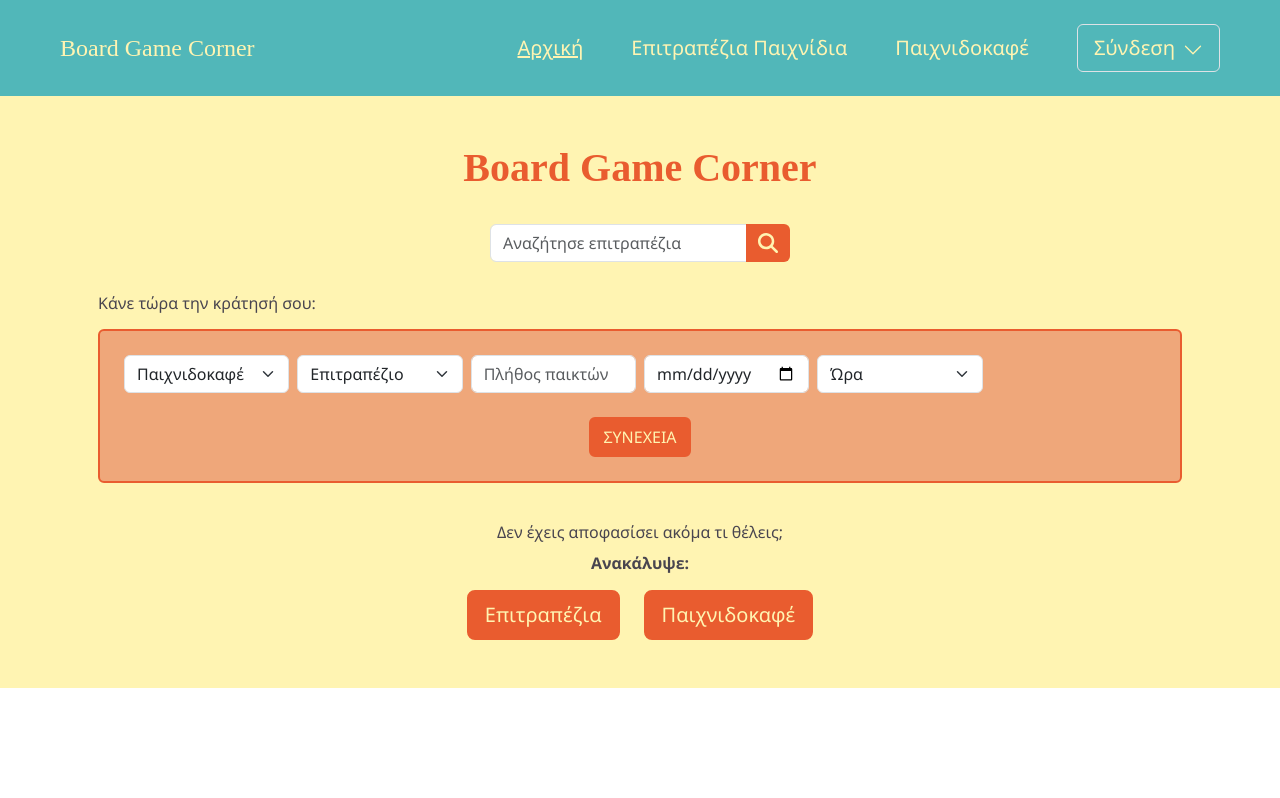
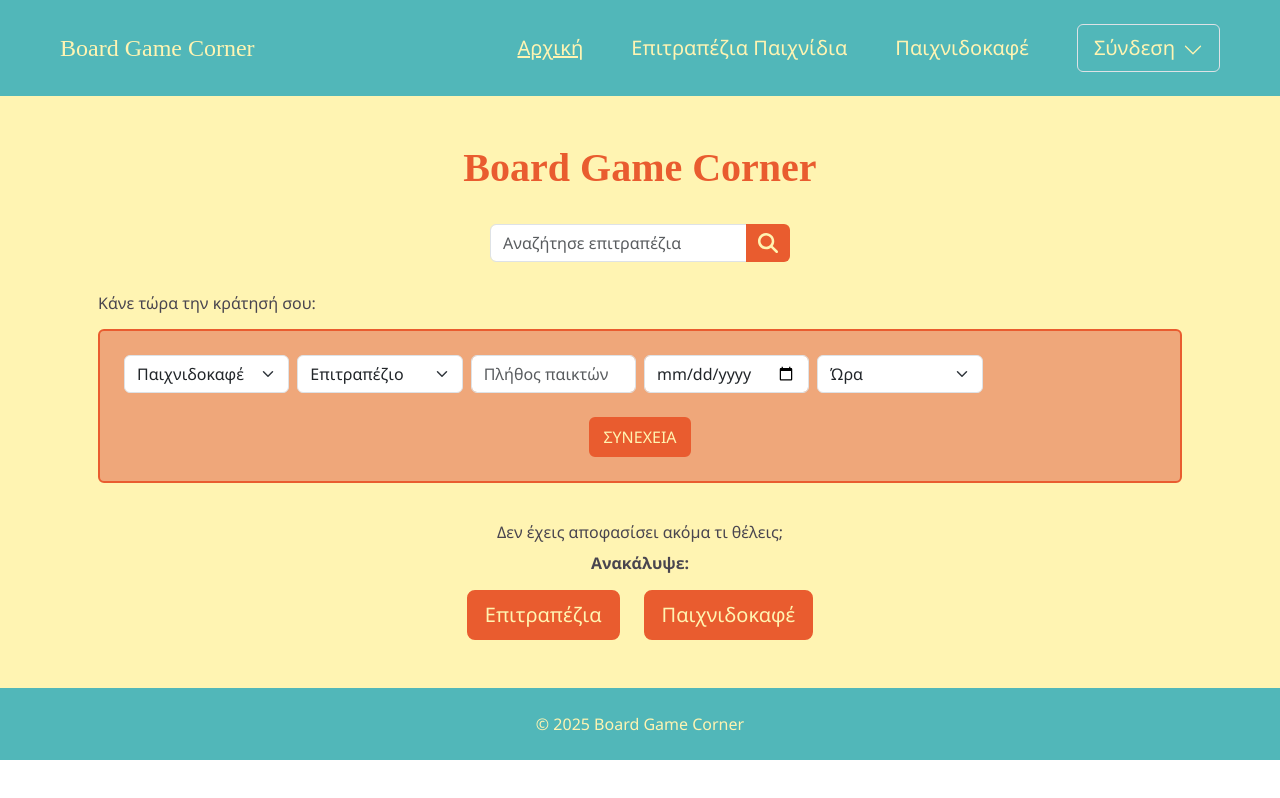
Before and after one commit to stellavl/board-game-corner, a React (Create React App) app in the folder frontend/: page / in a window 1280 px wide. Built offline with nearby package versions, Linux system fonts and the light colour scheme; the HTML template or start-up script is replaced by a standard one.

Commit message:
add footer

```diff
--- a/frontend/src/App.jsx
+++ b/frontend/src/App.jsx
@@ -1,6 +1,7 @@
   import React from "react";
   import Home from "./pages/Home.jsx";
   import Header from "./components/Header.jsx";
+  import Footer from "./components/Footer.jsx";
   import 'bootstrap/dist/css/bootstrap.min.css';
 
   const appStyles = {
@@ -12,7 +13,8 @@
     return (
       <div style={appStyles}>
           <Header />
-          <Home />
+            <Home />
+          <Footer/>
       </div>
     );
   };
--- /dev/null
+++ b/frontend/src/components/Footer.jsx
@@ -0,0 +1,15 @@
+import React from "react";
+import { Navbar, Container } from 'react-bootstrap';
+
+function Footer() {
+
+  return (
+    <Navbar className="py-4" style={{ backgroundColor: 'var(--color-blue)' }} expand="lg">
+        <Container className="text-center justify-content-center">
+            <span style={{ color: 'var(--color-soft-yellow)'}} >© 2025 Board Game Corner</span>
+        </Container>
+    </Navbar>
+      );
+    }
+
+    export default Footer;
```
